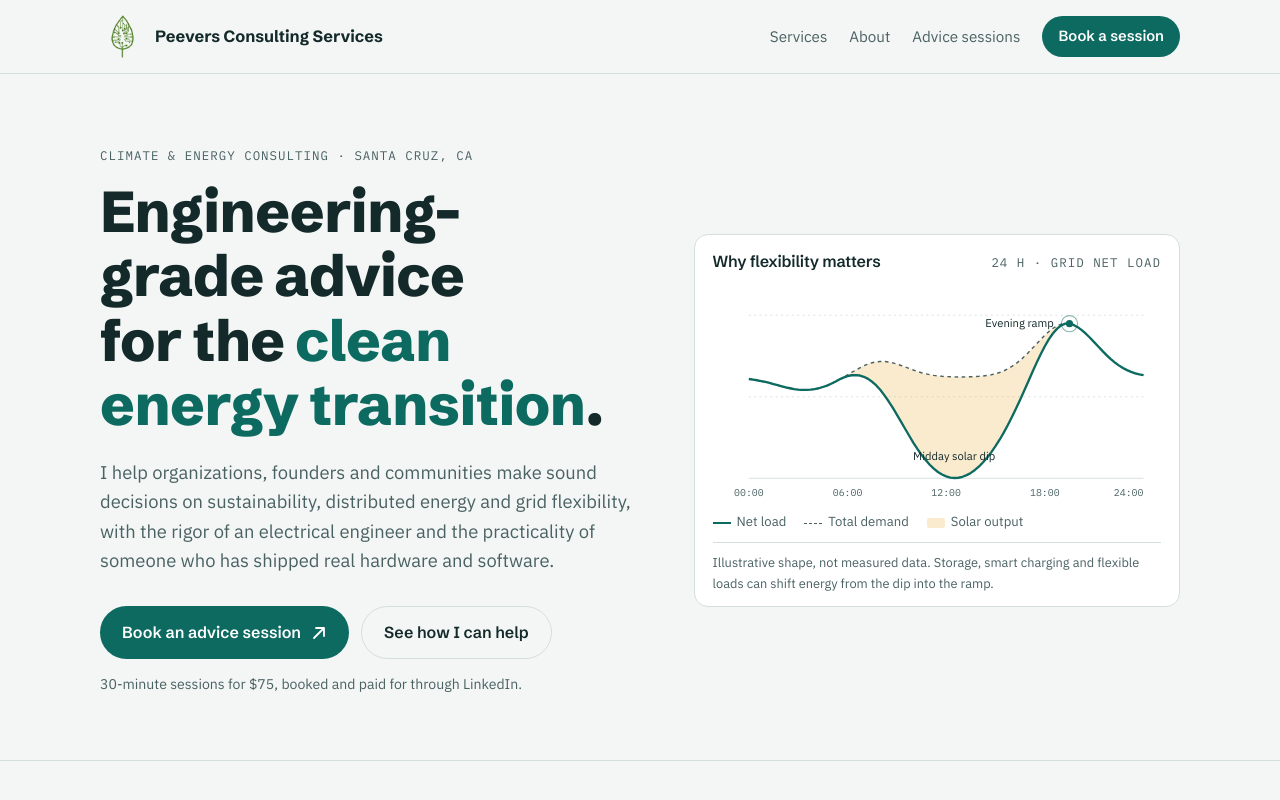
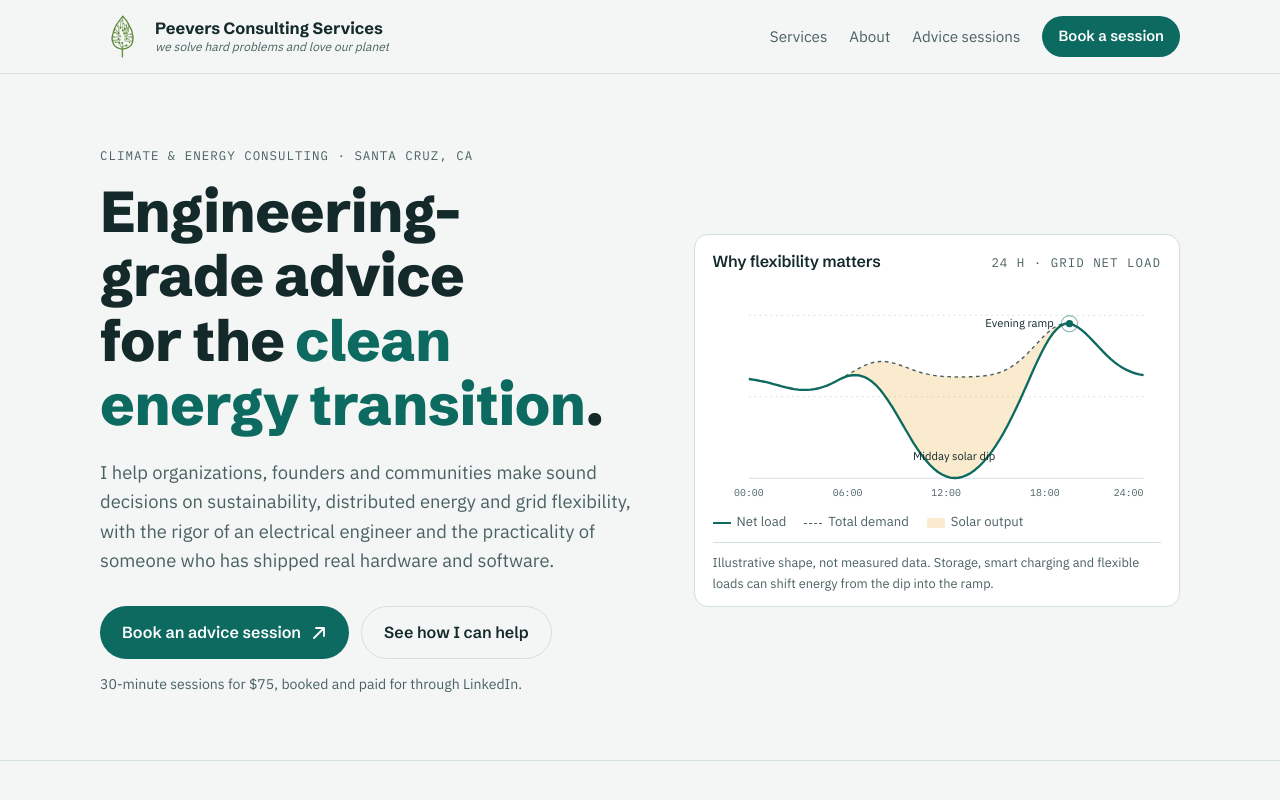
Before and after one commit to alanpeevers/pcs-site, a plain HTML site: page index.html in a window 1280 px wide. Shown: the top 800 px of the page. Drawn offline with Linux system fonts and the light colour scheme.

Commit message:
Add tagline under the header name
Co-Authored-By: Claude Opus 5.5 <noreply@anthropic.com>

```diff
--- a/index.html
+++ b/index.html
@@ -49,6 +49,9 @@ header.top{position:sticky;top:env(safe-area-inset-top, 0px);z-index:5;backgroun
 .brand{display:flex;align-items:center;gap:10px;text-decoration:none;color:var(--ink);font-family:var(--display);font-weight:700;font-size:1.02rem;min-width:0}
 .brand svg,.brand img{flex:none}
 .brand span{white-space:nowrap;overflow:hidden;text-overflow:ellipsis}
+.brand .brand-text{display:flex;flex-direction:column;justify-content:center;min-width:0;line-height:1.2}
+.brand .brand-tag{font-family:var(--body);font-style:italic;font-weight:400;font-size:12px;color:var(--muted);margin-top:2px}
+@media (max-width:560px){.brand .brand-tag{display:none}}
 .top nav{display:flex;gap:22px;align-items:center}
 .top nav a.link{color:var(--muted);text-decoration:none;font-size:.95rem}
 .top nav a.link:hover{color:var(--ink)}
@@ -159,7 +162,7 @@ footer a{color:var(--ink)}
   <div class="wrap">
     <a class="brand" href="#top" aria-label="Peevers Consulting Services, back to top">
       <img src="logo_v3.png" width="45" height="45" alt="">
-      <span>Peevers Consulting Services</span>
+      <span class="brand-text"><span>Peevers Consulting Services</span><span class="brand-tag">we solve hard problems and love our planet</span></span>
     </a>
     <nav aria-label="Main">
       <a class="link" href="#services">Services</a>
```
